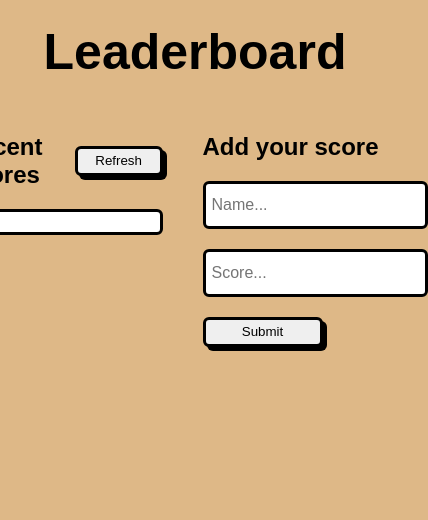
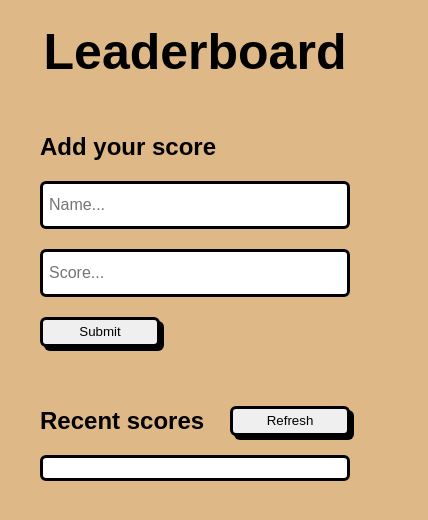
Before and after one commit to NelsonAraujo93/LeaderBoard, a website built with webpack: page public/index.html in a window 390 px wide. Shown: the whole page, 428 px wide, since content can reach past the window. Built offline with nearby package versions, Linux system fonts and the light colour scheme; no server answers; a web font is replaced by a local one.

Commit message:
Add responsiveness and Mobile query

```diff
--- a/src/style.css
+++ b/src/style.css
@@ -121,3 +121,9 @@ button {
 button:hover {
   transform: scale(1.02);
 }
+
+@media (max-width: 767px) {
+  section#dynamic-content {
+    flex-direction: column-reverse;
+  }
+}
```
